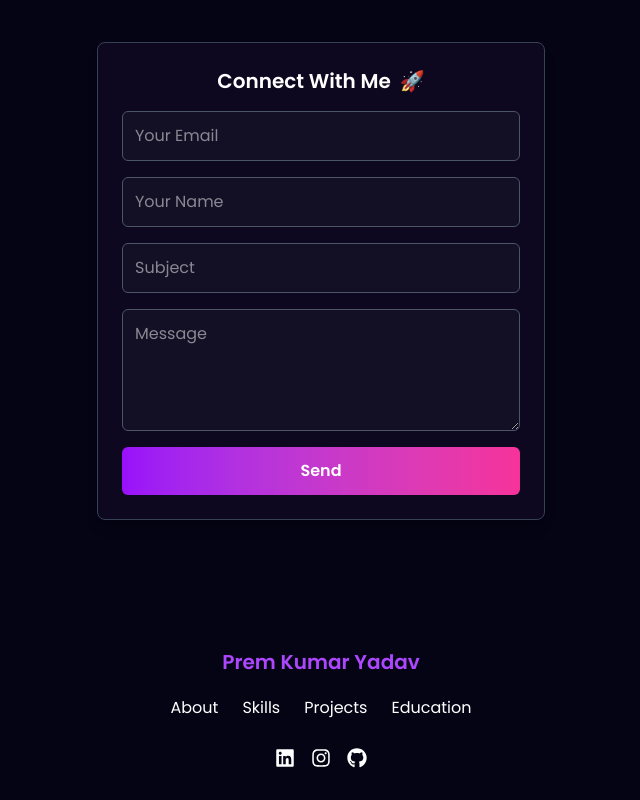
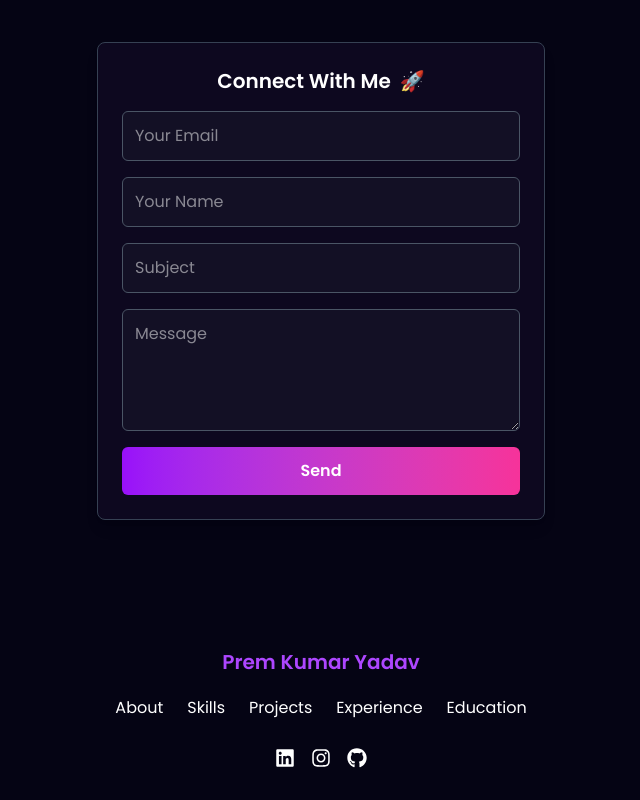
Before and after one commit to PremYadav10/Protfolio-Web, a React (Vite) app: page / in a window 1280 px wide. Shown: the part 6230-7030 px from the top of the page, without its empty margins (319-959 px from the left). Built offline with nearby package versions, Linux system fonts and the light colour scheme.

Commit message:
feat: add Experience section to footer navigation

```diff
--- a/src/Components/Footer/Footer.jsx
+++ b/src/Components/Footer/Footer.jsx
@@ -40,6 +40,7 @@ const Footer = () => {
             { name: "About", id: "about" },
             { name: "Skills", id: "skills" },
             { name: "Projects", id: "work" },
+            { name: "Experience", id: "experience" },
             { name: "Education", id: "education" },
           ].map((item, index) => (
             <button
```
